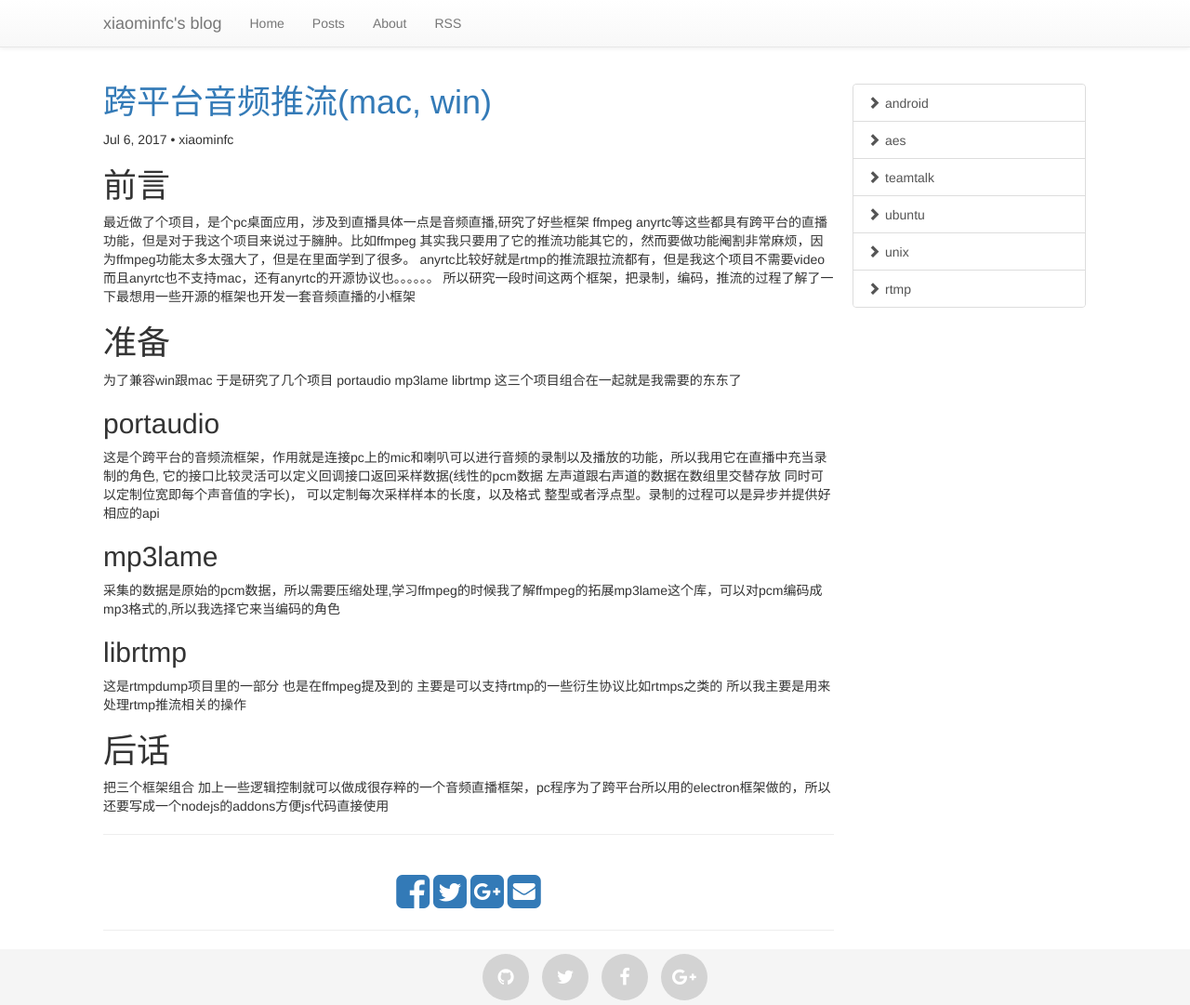
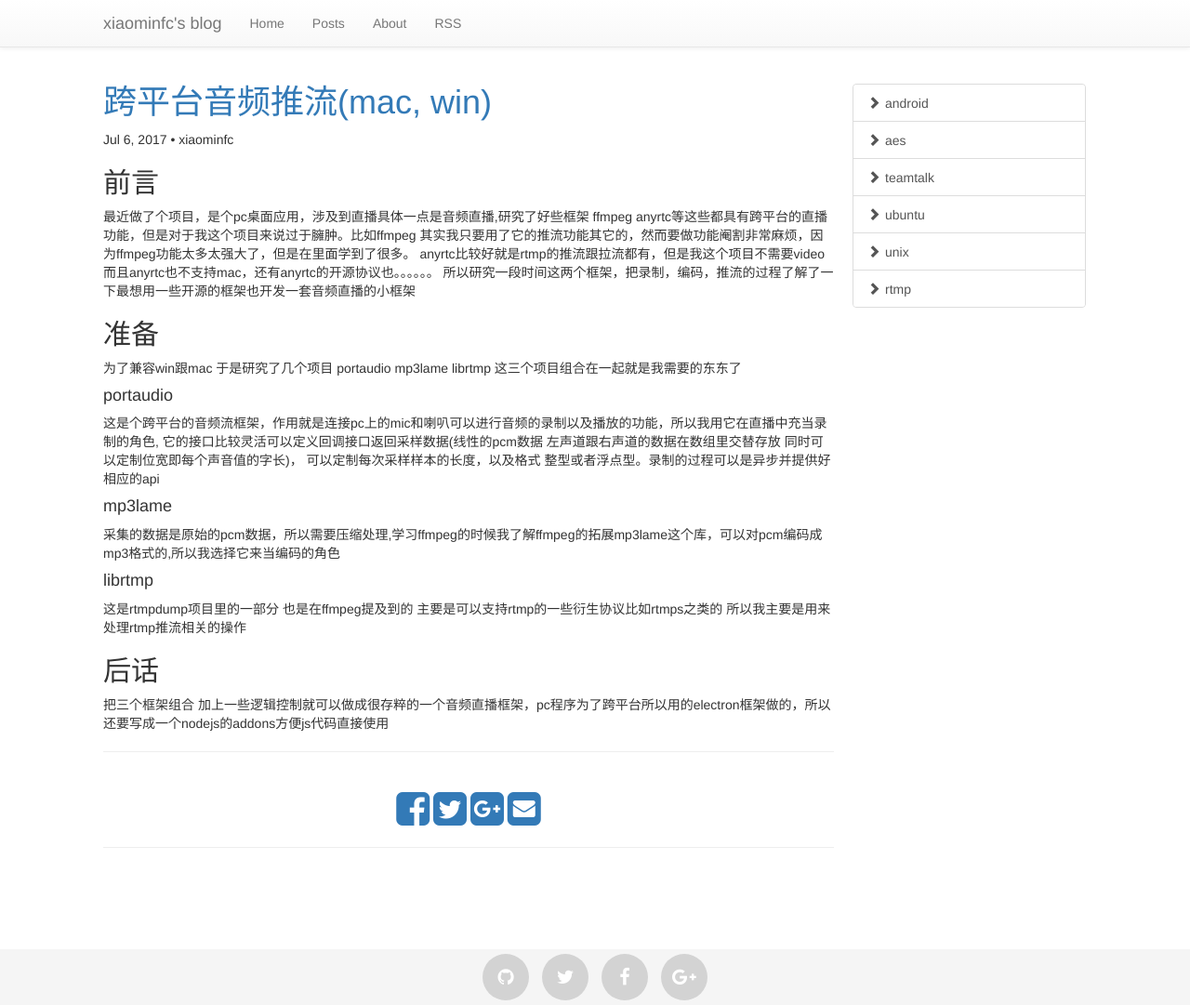
Before and after one commit to xiaominfc/xiaominfc.github.io, a Jekyll site: the page built from _posts/2017-07-06-跨平台音频推流.md, in a window 1280 px wide and 1081 px high. Shown: the whole window at 93% size. Built offline with Jekyll 4.4.1, drawn with Linux system fonts in a browser that asks for light colours.

```diff
--- a/_posts/2017-07-06-跨平台音频推流.md
+++ b/_posts/2017-07-06-跨平台音频推流.md
@@ -7,24 +7,24 @@ description: 跨平台音频推流(mac, win)
 categories: rtmp
 ---
 
-# 前言
+## 前言
 最近做了个项目，是个pc桌面应用，涉及到直播具体一点是音频直播,研究了好些框架 ffmpeg anyrtc等这些都具有跨平台的直播功能，但是对于我这个项目来说过于臃肿。比如ffmpeg 其实我只要用了它的推流功能其它的，然而要做功能阉割非常麻烦，因为ffmpeg功能太多太强大了，但是在里面学到了很多。
 anyrtc比较好就是rtmp的推流跟拉流都有，但是我这个项目不需要video而且anyrtc也不支持mac，还有anyrtc的开源协议也。。。。。。
 所以研究一段时间这两个框架，把录制，编码，推流的过程了解了一下最想用一些开源的框架也开发一套音频直播的小框架
 
-# 准备
+## 准备
 为了兼容win跟mac 于是研究了几个项目 portaudio mp3lame librtmp 这三个项目组合在一起就是我需要的东东了
 
-## portaudio
+#### portaudio
 这是个跨平台的音频流框架，作用就是连接pc上的mic和喇叭可以进行音频的录制以及播放的功能，所以我用它在直播中充当录制的角色,
 它的接口比较灵活可以定义回调接口返回采样数据(线性的pcm数据 左声道跟右声道的数据在数组里交替存放 同时可以定制位宽即每个声音值的字长)，
 可以定制每次采样样本的长度，以及格式 整型或者浮点型。录制的过程可以是异步并提供好相应的api
 
-## mp3lame
+#### mp3lame
 采集的数据是原始的pcm数据，所以需要压缩处理,学习ffmpeg的时候我了解ffmpeg的拓展mp3lame这个库，可以对pcm编码成mp3格式的,所以我选择它来当编码的角色
 
-## librtmp
+#### librtmp
 这是rtmpdump项目里的一部分 也是在ffmpeg提及到的 主要是可以支持rtmp的一些衍生协议比如rtmps之类的 所以我主要是用来处理rtmp推流相关的操作
 
-# 后话
+## 后话
 把三个框架组合 加上一些逻辑控制就可以做成很存粹的一个音频直播框架，pc程序为了跨平台所以用的electron框架做的，所以还要写成一个nodejs的addons方便js代码直接使用
```
